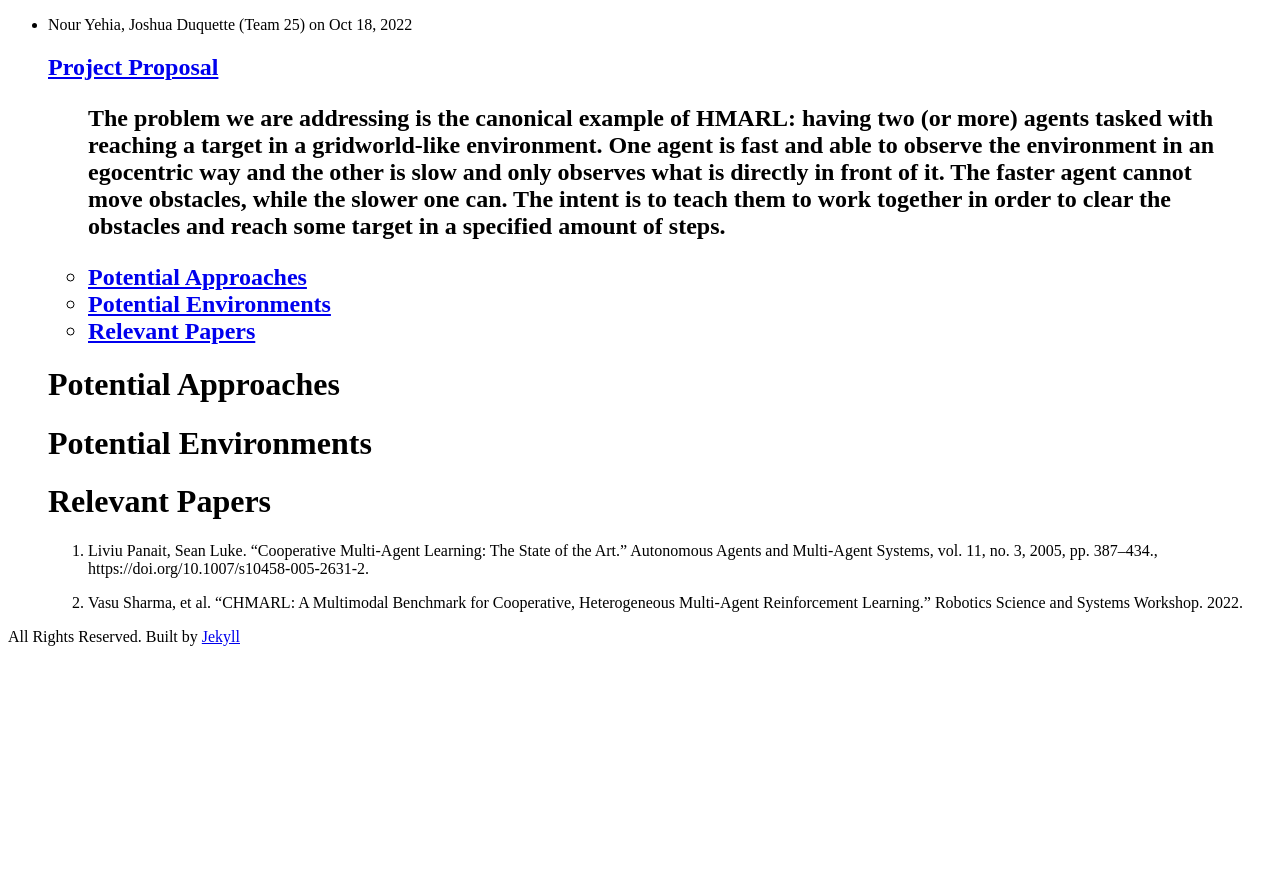
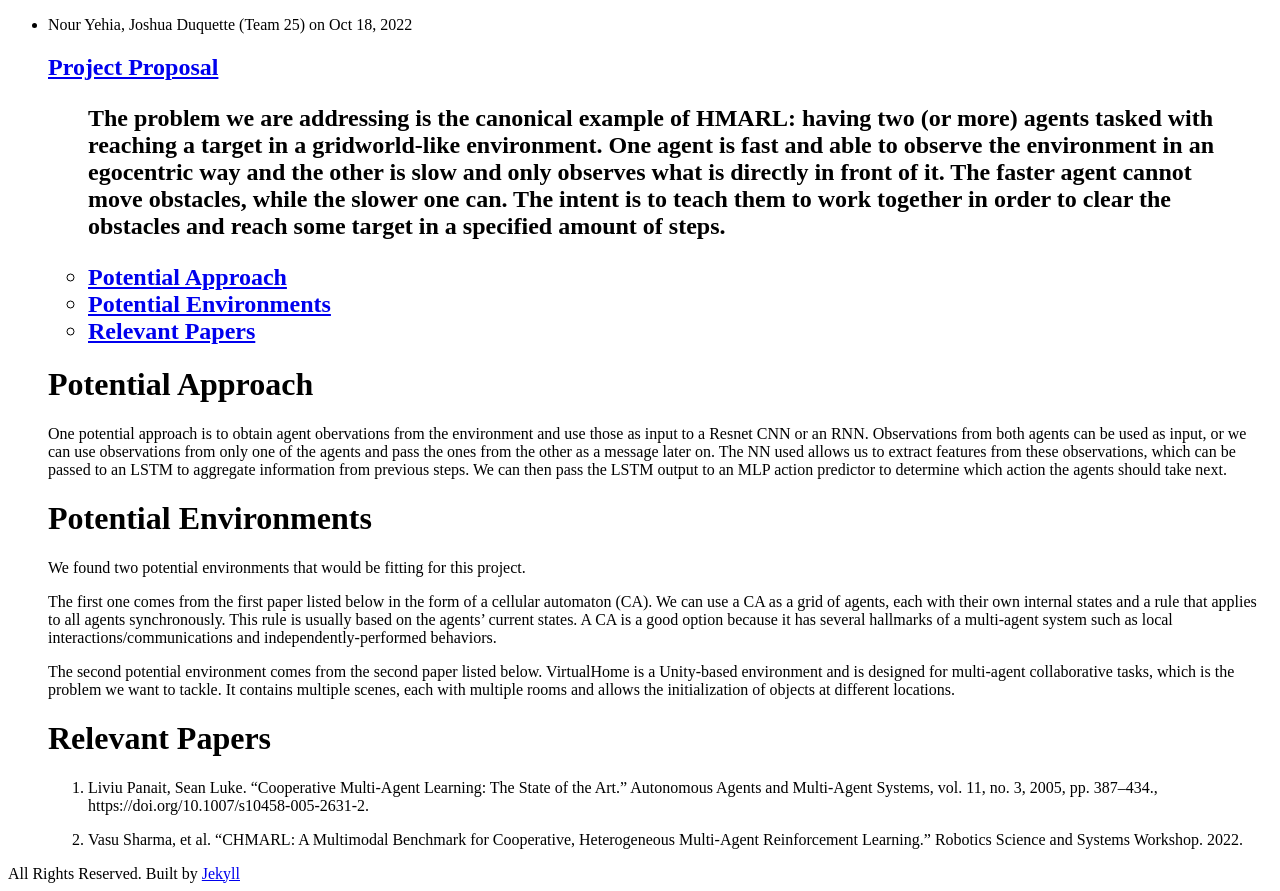
Before and after one commit to ucla-rlcourse/CS269-projects-2022fall, a Jekyll site: the page built from index.html, in a window 1280 px wide. Shown: the part 208-1099 px from the top of the page. Built offline with Jekyll 4.4.1, drawn with Linux system fonts in a browser that asks for light colours; before the commit the page ends 900 px from its top, so only the background shows below that.

Commit message:
potential approach and environments

```diff
--- a/_posts/2022-10-18-team25.md
+++ b/_posts/2022-10-18-team25.md
@@ -13,9 +13,18 @@ date: 2022-10-18
 * TOC
 {:toc}
 
-# Potential Approaches
+# Potential Approach
+
+One potential approach is to obtain agent obervations from the environment and use those as input to a Resnet CNN or an RNN. Observations from both agents can be used as input, or we can use observations from only one of the agents and pass the ones from the other as a message later on. The NN used allows us to extract features from these observations, which can be passed to an LSTM to aggregate information from previous steps. We can then pass the LSTM output to an MLP action predictor to determine which action the agents should take next.
 
 # Potential Environments
+
+We found two potential environments that would be fitting for this project.
+
+The first one comes from the first paper listed below in the form of a cellular automaton (CA). We can use a CA as a grid of agents, each with their own internal states and a rule that applies to all agents synchronously. This rule is usually based on the agents' current states. A CA is a good option because it has several hallmarks of a multi-agent system such as local interactions/communications and independently-performed behaviors.
+
+The second potential environment comes from the second paper listed below. VirtualHome is a Unity-based environment and is designed for multi-agent collaborative tasks, which is the problem we want to tackle. It contains multiple scenes, each with multiple rooms and allows the initialization of objects at different locations.
+
 
 # Relevant Papers
 
```
